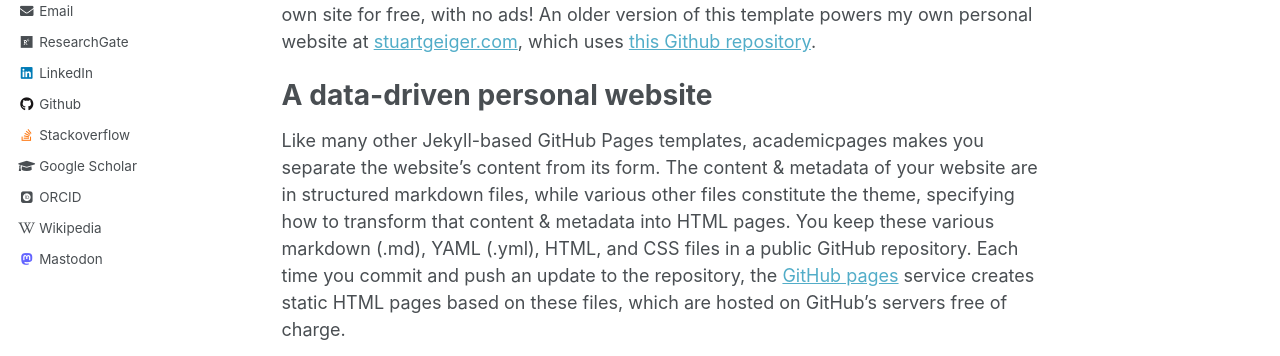
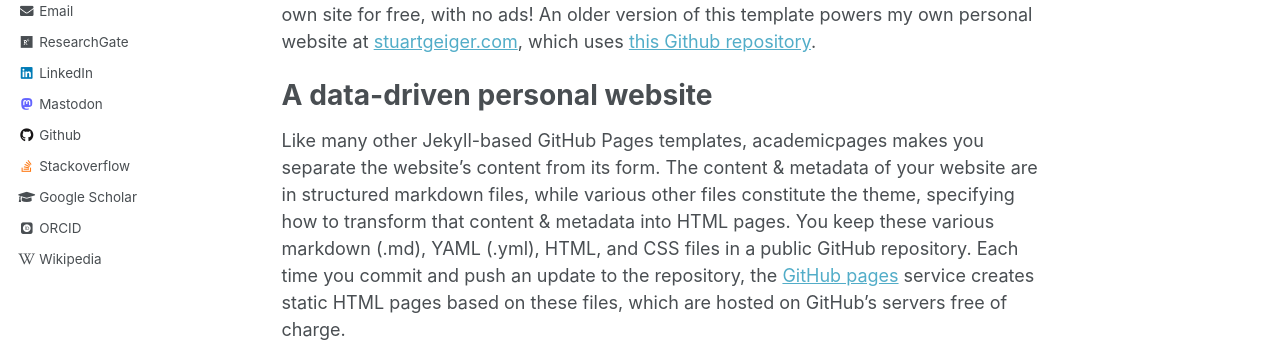
Before and after one commit to imrulhasandata/imrulhasandata, a Jekyll site: the page built from _pages/about.md, in a window 1280 px wide. Shown: the part 403-759 px from the top of the page. Built offline with Jekyll 4.4.1, drawn with Linux system fonts in a browser that asks for light colours; some web fonts are replaced.

Commit message:
mac: author profile and config updated

```diff
--- a/_config.yml
+++ b/_config.yml
@@ -86,9 +86,9 @@ author:
   location         : "Dhaka, Bangladesh"
   employer         : # "ASA Bangladesh"
   pubmed           : # "https://www.ncbi.nlm.nih.gov/pubmed/?term=john+snow"
-  googlescholar    : "https://scholar.google.com/citations?user=bzAdidgAAAAJ&hl=en&oi=ao"
+  googlescholar    : "bzAdidgAAAAJ&hl=en&oi=ao"
   email            : "imrulhasan.data@gmail.com"
-  researchgate     : "https://www.researchgate.net/profile/Md-Imrul-Hasan"
+  researchgate     : "Md-Imrul-Hasan"
   uri              :
   bitbucket        :
   codepen          :
@@ -103,7 +103,7 @@ author:
   impactstory      : #"https://profiles.impactstory.org/u/xxxx-xxxx-xxxx-xxxx"
   lastfm           :
   linkedin         : "ih273"
-  orcid            : "http://orcid.org/0009-0005-4422-0739"
+  orcid            : "0009-0005-4422-0739"
   pinterest        :
   soundcloud       :
   stackoverflow    : "10106576/backstreet-imrul"
--- a/_includes/author-profile.html
+++ b/_includes/author-profile.html
@@ -38,7 +38,7 @@
         <li><a href="https://keybase.io/{{ author.keybase }}"><i class="fas fa-fw fa-key" aria-hidden="true"></i> Keybase</a></li>
       {% endif %}
        {% if author.researchgate %}
-        <li><a href="{{ author.researchgate }}"><i class="fab fa-fw fa-researchgate" aria-hidden="true"></i> ResearchGate</a></li>
+        <li><a href="https://www.researchgate.net/profile/{{ author.researchgate }}"><i class="fab fa-fw fa-researchgate" aria-hidden="true"></i> ResearchGate</a></li>
       {% endif %}
       {% if author.twitter %}
         <li><a href="https://twitter.com/{{ author.twitter }}"><i class="fab fa-fw fa-twitter-square" aria-hidden="true"></i> Twitter</a></li>
@@ -51,6 +51,9 @@
       {% endif %}
       {% if author.linkedin %}
         <li><a href="https://www.linkedin.com/in/{{ author.linkedin }}"><i class="fab fa-fw fa-linkedin" aria-hidden="true"></i> LinkedIn</a></li>
+      {% endif %}
+      {% if author.mastodon %}
+      <li><a href="https://mastodon.social/@{{ author.mastodon }}"><i class="fab fa-fw fa-mastodon" aria-hidden="true"></i> Mastodon</a></li>
       {% endif %}
       {% if author.xing %}
         <li><a href="https://www.xing.com/profile/{{ author.xing }}"><i class="fab fa-fw fa-xing-square" aria-hidden="true"></i> XING</a></li>
@@ -104,13 +107,13 @@
         <li><a href="https://vine.co/u/{{ author.vine }}"><i class="fab fa-fw fa-vine" aria-hidden="true"></i> Vine</a></li>
       {% endif %}
       {% if author.googlescholar %}
-        <li><a href="{{ author.googlescholar }}"><i class="fas fa-fw fa-graduation-cap"></i> Google Scholar</a></li>
+        <li><a href="https://scholar.google.com/citations?user={{ author.googlescholar }}"><i class="fas fa-fw fa-graduation-cap"></i> Google Scholar</a></li>
       {% endif %}
       {% if author.pubmed %}
         <li><a href="{{ author.pubmed }}"><i class="ai ai-pubmed-square ai-fw"></i> PubMed</a></li>
       {% endif %}
       {% if author.orcid %}
-        <li><a href="{{ author.orcid }}"><i class="ai ai-orcid-square ai-fw"></i> ORCID</a></li>
+        <li><a href="http://orcid.org/{{ author.orcid }}"><i class="ai ai-orcid-square ai-fw"></i> ORCID</a></li>
       {% endif %}
       {% if author.impactstory %}
         <li><a href="{{ author.impactstory }}"><i class="ai ai-impactstory ai-fw"></i> Impactstory</a></li>
@@ -118,9 +121,6 @@
       {% if author.wikipedia %}
         <li><a href="https://en.wikipedia.org/wiki/User:{{ author.wikipedia }}"><i class="fab fa-fw fa-wikipedia-w" aria-hidden="true"></i> Wikipedia</a></li>
       {% endif %}
-      {% if author.mastodon %}
-        <li><a href="https://mastodon.social/@{{ author.mastodon }}"><i class="fab fa-fw fa-mastodon" aria-hidden="true"></i> Mastodon</a></li>
-      {% endif %}
     </ul>
   </div>
 </div>
```
